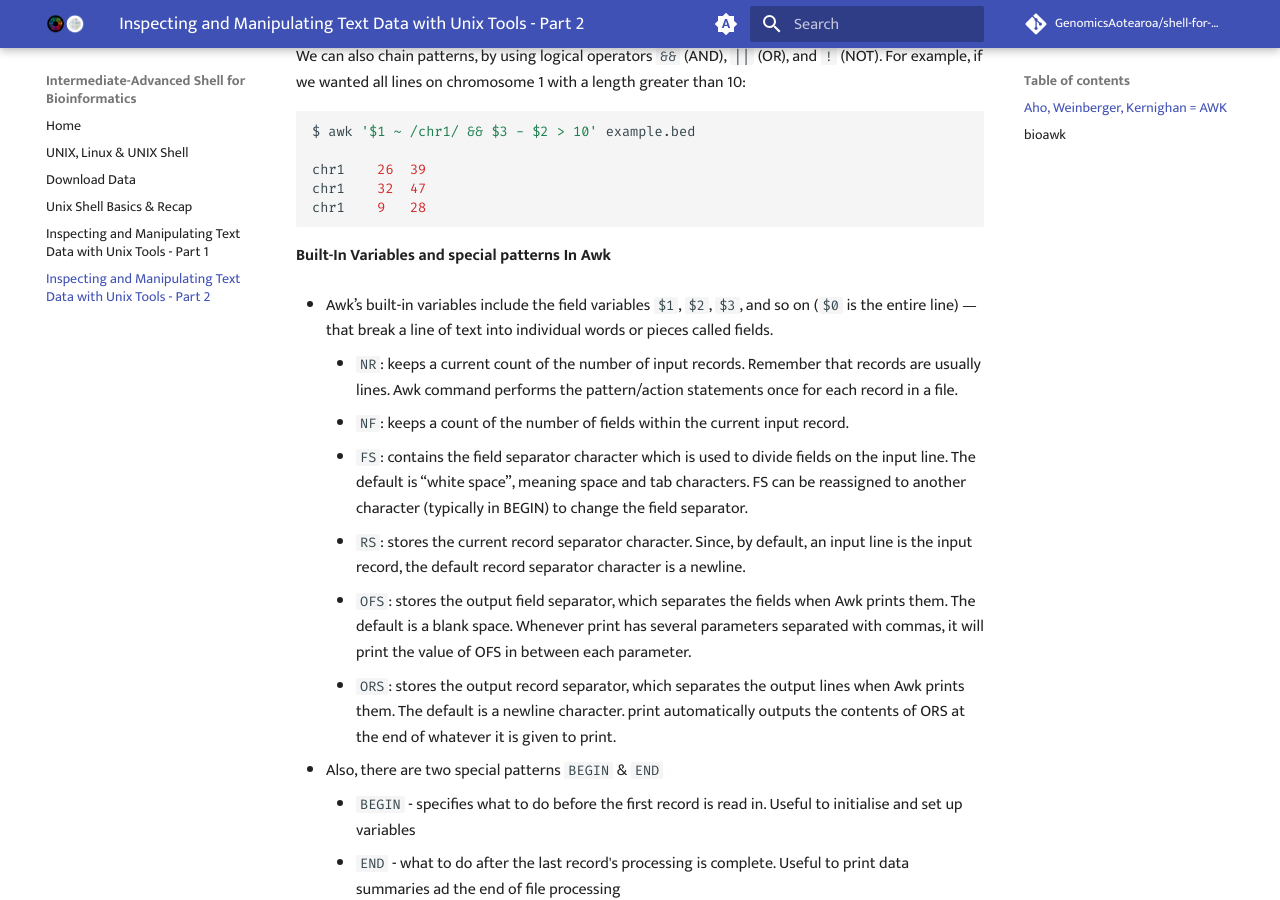
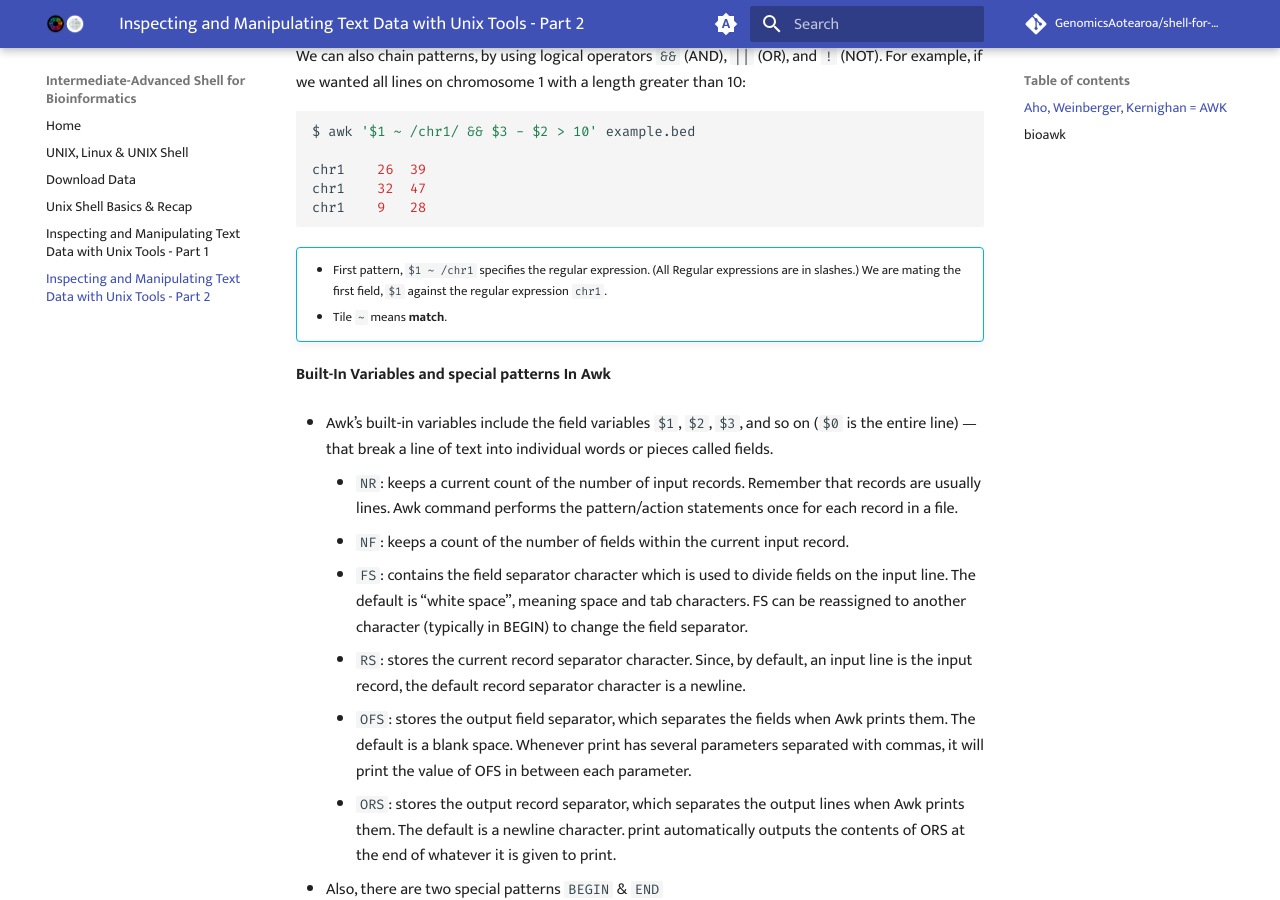
Before and after one commit to GenomicsAotearoa/shell-for-bioinformatics, an MkDocs documentation site: the page built from docs/5_inspectmanipulate2.md, in a window 1280 px wide and 900 px high, scrolled down 2530 px. Built offline with MkDocs 1.6.1 and Material for MkDocs 9.7.7, drawn with Linux system fonts in a browser that asks for light colours; comment, search, counter and statistics services are not loaded.

Commit message:
explain awk regular expressions

````diff
--- a/docs/5_inspectmanipulate2.md
+++ b/docs/5_inspectmanipulate2.md
@@ -116,6 +116,12 @@ chr1	26	39
 chr1	32	47
 chr1	9	28
 ```
+!!! info ""
+
+    - First pattern, `$1 ~ /chr1` specifies the regular expression. (All Regular expressions are in slashes.)  We are mating the first field, `$1` against the regular expression `chr1`.
+    - Tile `~` means **match**.
+
+
 
 **Built-In Variables and special patterns In Awk**
 
````
